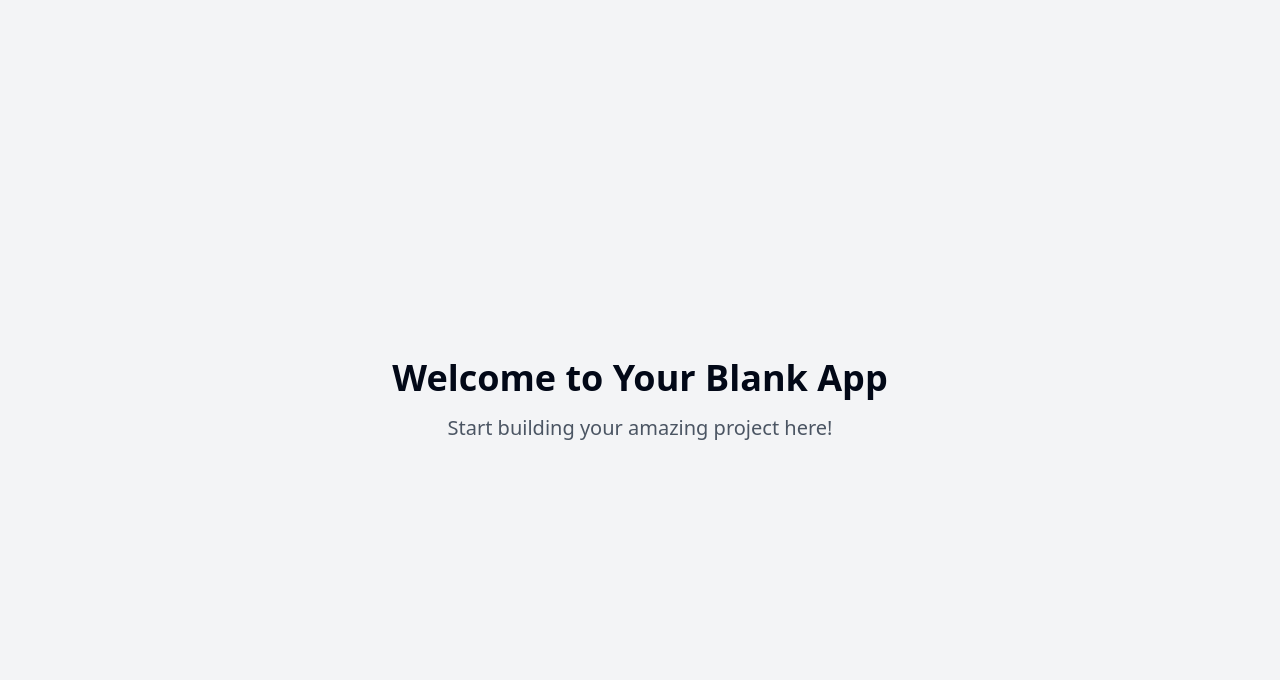
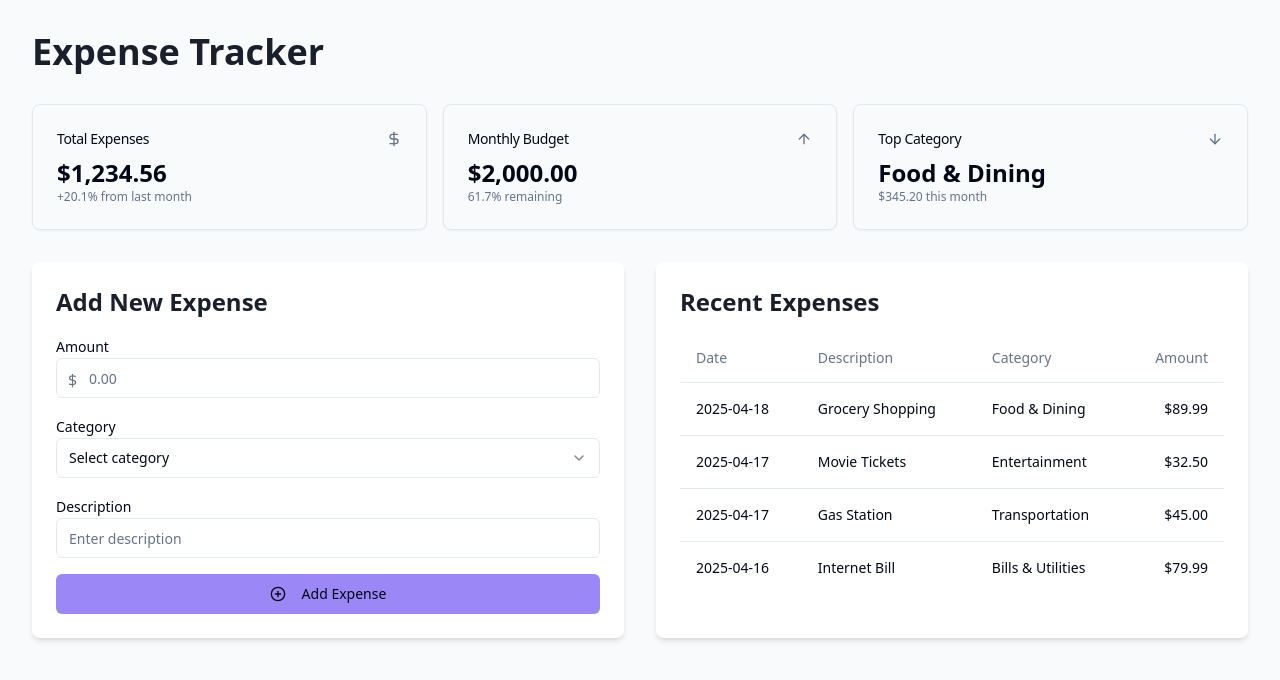
Before and after one commit to marvikareddy/Expense-Tracker-draft, a React (Vite) app: page / in a window 1280 px wide. Shown: the top 680 px of the page. Built offline with nearby package versions, Linux system fonts and the light colour scheme.

Commit message:
feat: Implement expense tracker app
Implement the core features of an expense tracker app, including expense tracking, budgeting, multi-currency support, offline tracking, parental controls, and reporting.

```diff
--- /dev/null
+++ b/src/components/ExpenseForm.tsx
@@ -0,0 +1,70 @@
+
+import React from 'react';
+import { Button } from '@/components/ui/button';
+import { Input } from '@/components/ui/input';
+import { Label } from '@/components/ui/label';
+import { Select, SelectContent, SelectItem, SelectTrigger, SelectValue } from '@/components/ui/select';
+import { PlusCircle } from 'lucide-react';
+
+const ExpenseForm = () => {
+  const categories = [
+    "Food & Dining",
+    "Transportation",
+    "Shopping",
+    "Entertainment",
+    "Bills & Utilities",
+    "Other"
+  ];
+
+  return (
+    <div className="bg-white p-6 rounded-lg shadow-md">
+      <h2 className="text-2xl font-semibold mb-4 text-textDark">Add New Expense</h2>
+      <form className="space-y-4">
+        <div>
+          <Label htmlFor="amount">Amount</Label>
+          <div className="relative">
+            <Input
+              type="number"
+              id="amount"
+              placeholder="0.00"
+              className="pl-8"
+            />
+            <span className="absolute left-3 top-2.5 text-gray-500">$</span>
+          </div>
+        </div>
+
+        <div>
+          <Label htmlFor="category">Category</Label>
+          <Select>
+            <SelectTrigger>
+              <SelectValue placeholder="Select category" />
+            </SelectTrigger>
+            <SelectContent>
+              {categories.map((category) => (
+                <SelectItem key={category} value={category.toLowerCase()}>
+                  {category}
+                </SelectItem>
+              ))}
+            </SelectContent>
+          </Select>
+        </div>
+
+        <div>
+          <Label htmlFor="description">Description</Label>
+          <Input
+            type="text"
+            id="description"
+            placeholder="Enter description"
+          />
+        </div>
+
+        <Button className="w-full bg-primary hover:bg-primary/90">
+          <PlusCircle className="mr-2 h-4 w-4" />
+          Add Expense
+        </Button>
+      </form>
+    </div>
+  );
+};
+
+export default ExpenseForm;
--- /dev/null
+++ b/src/components/ExpenseSummary.tsx
@@ -0,0 +1,48 @@
+
+import { Card, CardContent, CardHeader, CardTitle } from "@/components/ui/card";
+import { ArrowDownIcon, ArrowUpIcon, DollarSign } from "lucide-react";
+
+const ExpenseSummary = () => {
+  return (
+    <div className="grid gap-4 md:grid-cols-3">
+      <Card>
+        <CardHeader className="flex flex-row items-center justify-between space-y-0 pb-2">
+          <CardTitle className="text-sm font-medium">Total Expenses</CardTitle>
+          <DollarSign className="h-4 w-4 text-muted-foreground" />
+        </CardHeader>
+        <CardContent>
+          <div className="text-2xl font-bold">$1,234.56</div>
+          <p className="text-xs text-muted-foreground">
+            +20.1% from last month
+          </p>
+        </CardContent>
+      </Card>
+      <Card>
+        <CardHeader className="flex flex-row items-center justify-between space-y-0 pb-2">
+          <CardTitle className="text-sm font-medium">Monthly Budget</CardTitle>
+          <ArrowUpIcon className="h-4 w-4 text-muted-foreground" />
+        </CardHeader>
+        <CardContent>
+          <div className="text-2xl font-bold">$2,000.00</div>
+          <p className="text-xs text-muted-foreground">
+            61.7% remaining
+          </p>
+        </CardContent>
+      </Card>
+      <Card>
+        <CardHeader className="flex flex-row items-center justify-between space-y-0 pb-2">
+          <CardTitle className="text-sm font-medium">Top Category</CardTitle>
+          <ArrowDownIcon className="h-4 w-4 text-muted-foreground" />
+        </CardHeader>
+        <CardContent>
+          <div className="text-2xl font-bold">Food & Dining</div>
+          <p className="text-xs text-muted-foreground">
+            $345.20 this month
+          </p>
+        </CardContent>
+      </Card>
+    </div>
+  );
+};
+
+export default ExpenseSummary;
--- /dev/null
+++ b/src/components/RecentExpenses.tsx
@@ -0,0 +1,72 @@
+
+import {
+  Table,
+  TableBody,
+  TableCell,
+  TableHead,
+  TableHeader,
+  TableRow,
+} from "@/components/ui/table";
+
+const RecentExpenses = () => {
+  const expenses = [
+    {
+      id: 1,
+      date: "2025-04-18",
+      description: "Grocery Shopping",
+      category: "Food & Dining",
+      amount: 89.99,
+    },
+    {
+      id: 2,
+      date: "2025-04-17",
+      description: "Movie Tickets",
+      category: "Entertainment",
+      amount: 32.50,
+    },
+    {
+      id: 3,
+      date: "2025-04-17",
+      description: "Gas Station",
+      category: "Transportation",
+      amount: 45.00,
+    },
+    {
+      id: 4,
+      date: "2025-04-16",
+      description: "Internet Bill",
+      category: "Bills & Utilities",
+      amount: 79.99,
+    },
+  ];
+
+  return (
+    <div className="bg-white rounded-lg shadow-md p-6">
+      <h2 className="text-2xl font-semibold mb-4 text-textDark">Recent Expenses</h2>
+      <div className="relative overflow-x-auto">
+        <Table>
+          <TableHeader>
+            <TableRow>
+              <TableHead>Date</TableHead>
+              <TableHead>Description</TableHead>
+              <TableHead>Category</TableHead>
+              <TableHead className="text-right">Amount</TableHead>
+            </TableRow>
+          </TableHeader>
+          <TableBody>
+            {expenses.map((expense) => (
+              <TableRow key={expense.id}>
+                <TableCell>{expense.date}</TableCell>
+                <TableCell>{expense.description}</TableCell>
+                <TableCell>{expense.category}</TableCell>
+                <TableCell className="text-right">${expense.amount.toFixed(2)}</TableCell>
+              </TableRow>
+            ))}
+          </TableBody>
+        </Table>
+      </div>
+    </div>
+  );
+};
+
+export default RecentExpenses;
--- a/src/pages/Index.tsx
+++ b/src/pages/Index.tsx
@@ -1,11 +1,22 @@
-// Update this page (the content is just a fallback if you fail to update the page)
+
+import ExpenseForm from "@/components/ExpenseForm";
+import ExpenseSummary from "@/components/ExpenseSummary";
+import RecentExpenses from "@/components/RecentExpenses";
 
 const Index = () => {
   return (
-    <div className="min-h-screen flex items-center justify-center bg-gray-100">
-      <div className="text-center">
-        <h1 className="text-4xl font-bold mb-4">Welcome to Your Blank App</h1>
-        <p className="text-xl text-gray-600">Start building your amazing project here!</p>
+    <div className="min-h-screen bg-gray-50">
+      <div className="container py-8">
+        <h1 className="text-4xl font-bold mb-8 text-textDark">Expense Tracker</h1>
+
+        <div className="mb-8">
+          <ExpenseSummary />
+        </div>
+
+        <div className="grid gap-8 md:grid-cols-2">
+          <ExpenseForm />
+          <RecentExpenses />
+        </div>
       </div>
     </div>
   );
--- a/tailwind.config.ts
+++ b/tailwind.config.ts
@@ -1,3 +1,4 @@
+
 import type { Config } from "tailwindcss";
 
 export default {
@@ -12,85 +13,37 @@ export default {
   theme: {
     container: {
       center: true,
-			padding: '2rem',
+      padding: "2rem",
       screens: {
-				'2xl': '1400px'
-			}
+        "2xl": "1400px",
+      },
     },
     extend: {
       colors: {
-				border: 'hsl(var(--border))',
-				input: 'hsl(var(--input))',
-				ring: 'hsl(var(--ring))',
-				background: 'hsl(var(--background))',
-				foreground: 'hsl(var(--foreground))',
-				primary: {
-					DEFAULT: 'hsl(var(--primary))',
-					foreground: 'hsl(var(--primary-foreground))'
-				},
-				secondary: {
-					DEFAULT: 'hsl(var(--secondary))',
-					foreground: 'hsl(var(--secondary-foreground))'
-				},
+        primary: "#9b87f5",
+        secondary: "#F2FCE2",
+        accent: "#FEF7CD",
+        textDark: "#1A1F2C",
+        border: "hsl(var(--border))",
+        input: "hsl(var(--input))",
+        ring: "hsl(var(--ring))",
+        background: "hsl(var(--background))",
+        foreground: "hsl(var(--foreground))",
         destructive: {
-					DEFAULT: 'hsl(var(--destructive))',
-					foreground: 'hsl(var(--destructive-foreground))'
+          DEFAULT: "hsl(var(--destructive))",
+          foreground: "hsl(var(--destructive-foreground))",
         },
         muted: {
-					DEFAULT: 'hsl(var(--muted))',
-					foreground: 'hsl(var(--muted-foreground))'
+          DEFAULT: "hsl(var(--muted))",
+          foreground: "hsl(var(--muted-foreground))",
         },
-				accent: {
-					DEFAULT: 'hsl(var(--accent))',
-					foreground: 'hsl(var(--accent-foreground))'
-				},
-				popover: {
-					DEFAULT: 'hsl(var(--popover))',
-					foreground: 'hsl(var(--popover-foreground))'
-				},
-				card: {
-					DEFAULT: 'hsl(var(--card))',
-					foreground: 'hsl(var(--card-foreground))'
-				},
-				sidebar: {
-					DEFAULT: 'hsl(var(--sidebar-background))',
-					foreground: 'hsl(var(--sidebar-foreground))',
-					primary: 'hsl(var(--sidebar-primary))',
-					'primary-foreground': 'hsl(var(--sidebar-primary-foreground))',
-					accent: 'hsl(var(--sidebar-accent))',
-					'accent-foreground': 'hsl(var(--sidebar-accent-foreground))',
-					border: 'hsl(var(--sidebar-border))',
-					ring: 'hsl(var(--sidebar-ring))'
-				}
       },
       borderRadius: {
-				lg: 'var(--radius)',
-				md: 'calc(var(--radius) - 2px)',
-				sm: 'calc(var(--radius) - 4px)'
+        lg: "var(--radius)",
+        md: "calc(var(--radius) - 2px)",
+        sm: "calc(var(--radius) - 4px)",
       },
-			keyframes: {
-				'accordion-down': {
-					from: {
-						height: '0'
     },
-					to: {
-						height: 'var(--radix-accordion-content-height)'
-					}
-				},
-				'accordion-up': {
-					from: {
-						height: 'var(--radix-accordion-content-height)'
-					},
-					to: {
-						height: '0'
-					}
-				}
-			},
-			animation: {
-				'accordion-down': 'accordion-down 0.2s ease-out',
-				'accordion-up': 'accordion-up 0.2s ease-out'
-			}
-		}
   },
   plugins: [require("tailwindcss-animate")],
 } satisfies Config;
```
Lines whose indentation alone changed are shown as unchanged.
